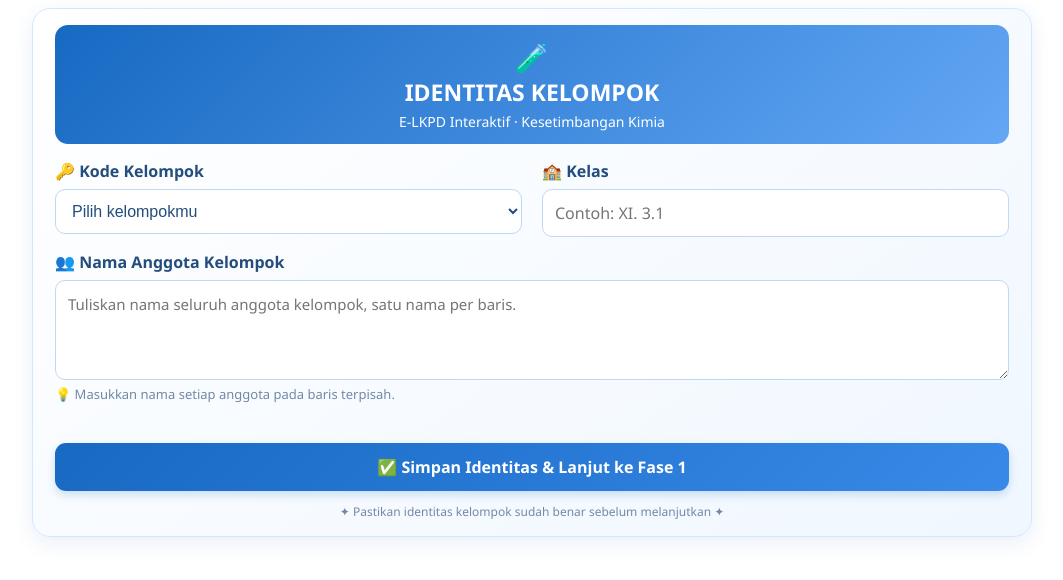
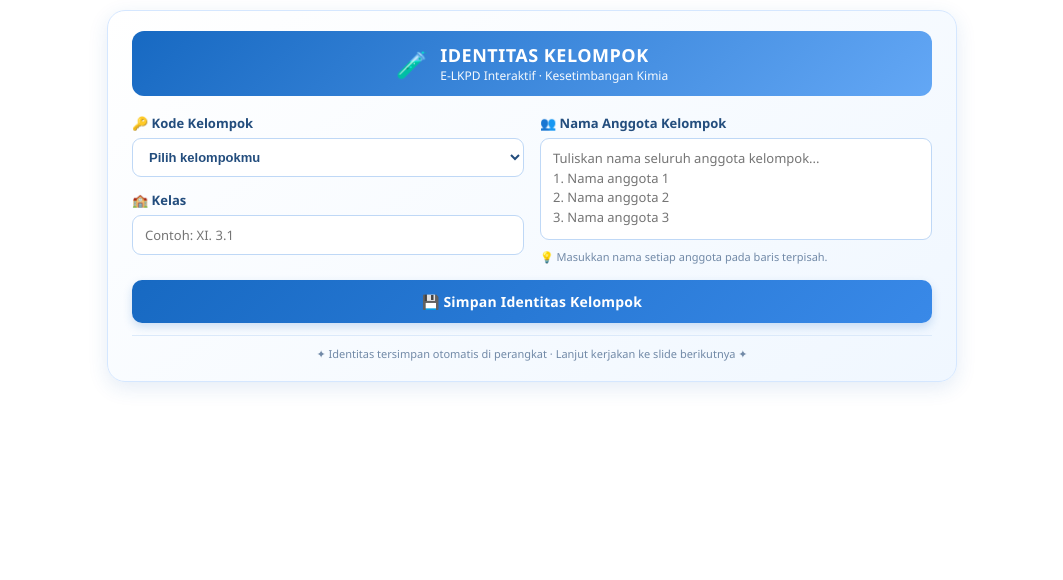
Before and after one commit to sucioktafi21/Data-Kelompok-Siswa, a plain HTML site: page Index.html in a window 1280 px wide. Shown: the whole page, without its empty margins (108-1171 px from the left). Drawn offline with Linux system fonts and the light colour scheme.

Commit message:
Refactor group identity form layout and styles
Updated styles and structure for the group identity form in Index.html, including improved layout, input fields, and button styles.

```diff
--- a/Index.html
+++ b/Index.html
@@ -1,36 +1,81 @@
+<!DOCTYPE html>
+<html lang="id">
+<head>
+  <meta charset="UTF-8">
+  <meta name="viewport" content="width=device-width, initial-scale=1.0">
+  <title>Identitas Kelompok E-LKPD</title>
+</head>
+<body style="margin: 0; padding: 0; background-color: transparent;">
 
 <div style="
-  font-family:'Segoe UI',Arial,sans-serif;
-  width:100%;max-width:1000px;margin:0 auto;padding:16px 22px;
-  background:linear-gradient(145deg,#fff,#f0f7ff);
-  border:1px solid #d5e7ff;border-radius:18px;
-  box-shadow:0 6px 20px rgba(35,100,180,.10);
-  color:#19365b;box-sizing:border-box;
+  font-family: 'Segoe UI', Arial, sans-serif;
+  width: 95%;
+  max-width: 850px;
+  margin: 10px auto;
+  padding: 20px 24px;
+  background: linear-gradient(145deg, #ffffff, #f0f7ff);
+  border: 1px solid #d5e7ff;
+  border-radius: 18px;
+  box-shadow: 0 6px 20px rgba(35, 100, 180, 0.12);
+  color: #19365b;
+  box-sizing: border-box;
 ">
+
+  <!-- HEADER LANDSCAPE -->
   <div style="
-    background:linear-gradient(135deg,#1769c2,#63a7f5);
-    padding:13px 18px;border-radius:13px;margin-bottom:16px;
-    color:white;text-align:center;
+    background: linear-gradient(135deg, #1769c2, #63a7f5);
+    padding: 12px 18px;
+    border-radius: 12px;
+    margin-bottom: 18px;
+    color: white;
+    display: flex;
+    align-items: center;
+    justify-content: center;
+    gap: 12px;
   ">
-    <div style="font-size:28px;">🧪</div>
-    <div style="font-size:23px;font-weight:800;">IDENTITAS KELOMPOK</div>
-    <div style="font-size:14px;margin-top:4px;">
+    <div style="font-size: 26px;">🧪</div>
+    <div>
+      <div style="font-size: 18px; font-weight: 800; letter-spacing: 0.5px; text-transform: uppercase;">
+        Identitas Kelompok
+      </div>
+      <div style="font-size: 12px; opacity: 0.95;">
         E-LKPD Interaktif · Kesetimbangan Kimia
       </div>
     </div>
+  </div>
 
+  <!-- CONTAINER GRID LANDSCAPE (2 KOLOM SAMA TINGGI) -->
   <div style="
-    display:grid;grid-template-columns:repeat(2,minmax(0,1fr));
-    gap:14px 20px;align-items:start;
+    display: grid;
+    grid-template-columns: 1fr 1fr;
+    gap: 16px;
+    align-items: start;
+    margin-bottom: 16px;
   ">
+
+    <!-- KOLOM KIRI: KODE KELOMPOK & KELAS -->
+    <div style="display: flex; flex-direction: column; gap: 14px;">
       <div>
-      <label for="kode" style="display:block;font-size:16px;font-weight:700;margin-bottom:7px;color:#234d7d;">
+        <label for="kode" style="
+          display: block;
+          font-size: 13px;
+          font-weight: 700;
+          margin-bottom: 6px;
+          color: #234d7d;
+        ">
           🔑 Kode Kelompok
         </label>
         <select id="kode" required style="
-        width:100%;padding:12px;border:1px solid #bfd8f6;
-        border-radius:10px;background:#fff;color:#234d7d;
-        font-size:16px;box-sizing:border-box;
+          width: 100%;
+          padding: 10px 12px;
+          border: 1px solid #bfd8f6;
+          border-radius: 9px;
+          background: #ffffff;
+          color: #234d7d;
+          font-size: 13px;
+          font-weight: 600;
+          outline-color: #438fe5;
+          box-sizing: border-box;
         ">
           <option value="">Pilih kelompokmu</option>
           <option value="KLP01">KLP01 — Kelompok 1</option>
@@ -47,161 +92,159 @@
       </div>
 
       <div>
-      <label for="kelas" style="display:block;font-size:16px;font-weight:700;margin-bottom:7px;color:#234d7d;">
+        <label for="kelas" style="
+          display: block;
+          font-size: 13px;
+          font-weight: 700;
+          margin-bottom: 6px;
+          color: #234d7d;
+        ">
           🏫 Kelas
         </label>
-      <input type="text" id="kelas" required placeholder="Contoh: XI. 3.1"
-        style="
-          width:100%;padding:12px;border:1px solid #bfd8f6;
-          border-radius:10px;background:#fff;color:#19365b;
-          font-family:inherit;font-size:16px;box-sizing:border-box;
+        <input type="text" id="kelas" required placeholder="Contoh: XI. 3.1" style="
+          width: 100%;
+          padding: 10px 12px;
+          border: 1px solid #bfd8f6;
+          border-radius: 9px;
+          background: #ffffff;
+          color: #19365b;
+          font-family: inherit;
+          font-size: 13px;
+          box-sizing: border-box;
+          outline-color: #438fe5;
         ">
       </div>
+    </div>
 
-    <div style="grid-column:1 / -1;">
-      <label for="anggota" style="display:block;font-size:16px;font-weight:700;margin-bottom:7px;color:#234d7d;">
+    <!-- KOLOM KANAN: NAMA ANGGOTA KELOMPOK -->
+    <div>
+      <label for="anggota" style="
+        display: block;
+        font-size: 13px;
+        font-weight: 700;
+        margin-bottom: 6px;
+        color: #234d7d;
+      ">
         👥 Nama Anggota Kelompok
       </label>
       <textarea id="anggota" required
-        placeholder="Tuliskan nama seluruh anggota kelompok, satu nama per baris."
+        placeholder="Tuliskan nama seluruh anggota kelompok...&#10;1. Nama anggota 1&#10;2. Nama anggota 2&#10;3. Nama anggota 3"
         style="
-          display:block;width:100%;height:100px;padding:12px;
-          border:1px solid #bfd8f6;border-radius:10px;
-          background:#fff;color:#19365b;font-family:inherit;
-          font-size:15px;line-height:1.5;resize:vertical;
-          box-sizing:border-box;
-        "></textarea>
-      <div style="font-size:13px;color:#7189a7;margin-top:5px;">
+          width: 100%;
+          height: 102px;
+          padding: 10px 12px;
+          border: 1px solid #bfd8f6;
+          border-radius: 9px;
+          background: #ffffff;
+          color: #19365b;
+          font-family: inherit;
+          font-size: 13px;
+          line-height: 1.5;
+          resize: none;
+          box-sizing: border-box;
+          outline-color: #438fe5;
+        "
+      ></textarea>
+      <div style="font-size: 11px; color: #7189a7; margin-top: 4px;">
         💡 Masukkan nama setiap anggota pada baris terpisah.
       </div>
     </div>
+
   </div>
 
+  <!-- TOMBOL KONFIRMASI LOKAL -->
+  <button type="button" onclick="simpanIdentitas()" style="
+    width: 100%;
+    padding: 12px 16px;
+    border: none;
+    border-radius: 10px;
+    background: linear-gradient(135deg, #1769c2, #3989e8);
+    color: #ffffff;
+    font-size: 14px;
+    font-weight: 700;
+    font-family: inherit;
+    letter-spacing: 0.2px;
+    cursor: pointer;
+    box-shadow: 0 4px 10px rgba(23, 105, 194, 0.2);
+  ">
+    💾 Simpan Identitas Kelompok
+  </button>
+
   <div id="st" role="status" aria-live="polite" style="
-    min-height:22px;font-size:14px;margin-top:10px;
-    text-align:center;font-weight:600;line-height:1.5;
+    font-size: 12px;
+    margin-top: 10px;
+    text-align: center;
+    font-weight: 600;
+    line-height: 1.5;
   "></div>
 
-  <button type="button" id="tombolSimpan" onclick="simpanLokalDanLanjut()" style="
-    display:block;width:100%;padding:13px 16px;margin-top:8px;
-    border:none;border-radius:11px;
-    background:linear-gradient(135deg,#1769c2,#3989e8);
-    color:white;font-size:16px;font-weight:700;
-    font-family:inherit;cursor:pointer;
-    box-shadow:0 4px 10px rgba(23,105,194,.20);
+  <!-- FOOTER -->
+  <div style="
+    text-align: center;
+    margin-top: 12px;
+    padding-top: 10px;
+    border-top: 1px solid #dceafa;
+    font-size: 11px;
+    color: #7189a7;
   ">
-    ✅ Simpan Identitas &amp; Lanjut ke Fase 1
-  </button>
-
-  <div style="text-align:center;margin-top:12px;font-size:12px;color:#7189a7;">
-    ✦ Pastikan identitas kelompok sudah benar sebelum melanjutkan ✦
-  </div>
+    ✦ Identitas tersimpan otomatis di perangkat · Lanjut kerjakan ke slide berikutnya ✦
   </div>
 
+</div>
+
+<!-- SCRIPT AUTOSAVE LOKAL (TANPA KIRIM KE SHEETS DI AWAL) -->
 <script>
-(function () {
-  // URL GOOGLE APPS SCRIPT
-  const URL_WEB_APP =
-    "https://script.google.com/macros/s/AKfycbyIP2C1unNQ3urNeM65S_UOvy5z708BPsjhblljzTecTlxe3VgGsfM6EDOf9uDhZb8p5A/exec";
+  // 1. FUNGSI UTAMA AUTO-SAVE KE MEMORI BROWSER (localStorage)
+  function simpanOtomatisLokal() {
+    const kode = document.getElementById("kode").value;
+    const anggota = document.getElementById("anggota").value;
+    const kelas = document.getElementById("kelas").value;
 
-  const kunci = {
-    kode: "elkpd_kode",
-    anggota: "elkpd_anggota",
-    kelas: "elkpd_kelas"
-  };
-
-  const kode = document.getElementById("kode");
-  const anggota = document.getElementById("anggota");
-  const kelas = document.getElementById("kelas");
-  const st = document.getElementById("st");
-  const tombol = document.getElementById("tombolSimpan");
-
-  function simpanLokal() {
-    try {
-      localStorage.setItem(kunci.kode, kode.value);
-      localStorage.setItem(kunci.anggota, anggota.value);
-      localStorage.setItem(kunci.kelas, kelas.value);
-      return true;
-    } catch (e) {
-      return false;
-    }
+    localStorage.setItem("elkpd_kode", kode);
+    localStorage.setItem("elkpd_anggota", anggota);
+    localStorage.setItem("elkpd_kelas", kelas);
   }
 
-  function muatLokal() {
-    try {
-      kode.value = localStorage.getItem(kunci.kode) || "";
-      anggota.value = localStorage.getItem(kunci.anggota) || "";
-      kelas.value = localStorage.getItem(kunci.kelas) || "";
-    } catch (e) {
-      st.textContent = "Penyimpanan otomatis tidak tersedia.";
-      st.style.color = "#d9534f";
-    }
+  // 2. FUNGSI UNTUK MEMUAT KEMBALI ISIAN SAAT SLIDE DIBUKA
+  function muatOtomatisLokal() {
+    const savedKode = localStorage.getItem("elkpd_kode");
+    const savedAnggota = localStorage.getItem("elkpd_anggota");
+    const savedKelas = localStorage.getItem("elkpd_kelas");
+
+    if (savedKode) document.getElementById("kode").value = savedKode;
+    if (savedAnggota) document.getElementById("anggota").value = savedAnggota;
+    if (savedKelas) document.getElementById("kelas").value = savedKelas;
   }
 
-  function simpanOtomatis() {
-    if (simpanLokal()) {
-      st.textContent = "💾 Isian tersimpan otomatis di browser.";
-      st.style.color = "#1769c2";
-    }
-  }
+  // PASANG LISTENER AUTO-SAVE SAAT KETIK / PILIH
+  window.addEventListener("DOMContentLoaded", () => {
+    muatOtomatisLokal();
 
-  kode.addEventListener("change", simpanOtomatis);
-  anggota.addEventListener("input", simpanOtomatis);
-  kelas.addEventListener("input", simpanOtomatis);
+    document.getElementById("kode").addEventListener("change", simpanOtomatisLokal);
+    document.getElementById("anggota").addEventListener("input", simpanOtomatisLokal);
+    document.getElementById("kelas").addEventListener("input", simpanOtomatisLokal);
+  });
 
-  window.simpanLokalDanLanjut = async function () {
-    if (!kode.value || !anggota.value.trim() || !kelas.value.trim()) {
-      st.textContent =
-        "⚠️ Lengkapi kode kelompok, nama anggota, dan kelas.";
+  // 3. FUNGSI TOMBOL KONFIRMASI
+  function simpanIdentitas() {
+    const kode = document.getElementById("kode").value.trim();
+    const anggota = document.getElementById("anggota").value.trim();
+    const kelas = document.getElementById("kelas").value.trim();
+    const st = document.getElementById("st");
+
+    if (!kode || !anggota || !kelas) {
+      st.innerText = "⚠️ Mohon lengkapi semua kolom terlebih dahulu!";
       st.style.color = "#d9534f";
       return;
     }
 
-    if (!simpanLokal()) {
-      st.textContent =
-        "⚠️ Browser tidak dapat menyimpan isian secara lokal.";
-      st.style.color = "#d9534f";
-      return;
+    // Mengunci data di localStorage
+    simpanOtomatisLokal();
+
+    st.innerText = "✅ Identitas Kelompok " + kode + " tersimpan di perangkat! Silakan lanjut ke slide berikutnya.";
+    st.style.color = "#28a745";
   }
+</script>
 
-    tombol.disabled = true;
-    tombol.style.opacity = "0.7";
-    tombol.textContent = "⏳ Mengirim identitas...";
-
-    st.textContent = "Identitas disimpan di browser. Mengirim ke Google Sheets...";
-    st.style.color = "#1769c2";
-
-    try {
-      // Kirim identitas ke Google Apps Script
-      await fetch(URL_WEB_APP, {
-        method: "POST",
-        mode: "no-cors",
-        headers: {
-          "Content-Type": "text/plain;charset=utf-8"
-        },
-        body: JSON.stringify({
-          kode: kode.value,
-          anggota: anggota.value.trim(),
-          kelas: kelas.value.trim()
-        })
-      });
-
-      // Mode no-cors tidak memungkinkan browser membaca
-      // respons server atau memastikan data benar-benar masuk.
-      st.textContent =
-        "📤 Permintaan pengiriman dikirim. Periksa Google Sheets untuk memastikan data masuk. Silakan lanjut ke slide Fase 1.";
-      st.style.color = "#218044";
-    } catch (e) {
-      st.textContent =
-        "⚠️ Identitas tersimpan di browser, tetapi pengiriman ke server gagal. Coba lagi.";
-      st.style.color = "#d9534f";
-    } finally {
-      tombol.disabled = false;
-      tombol.style.opacity = "1";
-      tombol.textContent = "✅ Simpan Identitas & Lanjut ke Fase 1";
-    }
-  };
-
-  muatLokal();
-})();
-</script>
+</body>
+</html>
```
Lines whose indentation alone changed are shown as unchanged.
